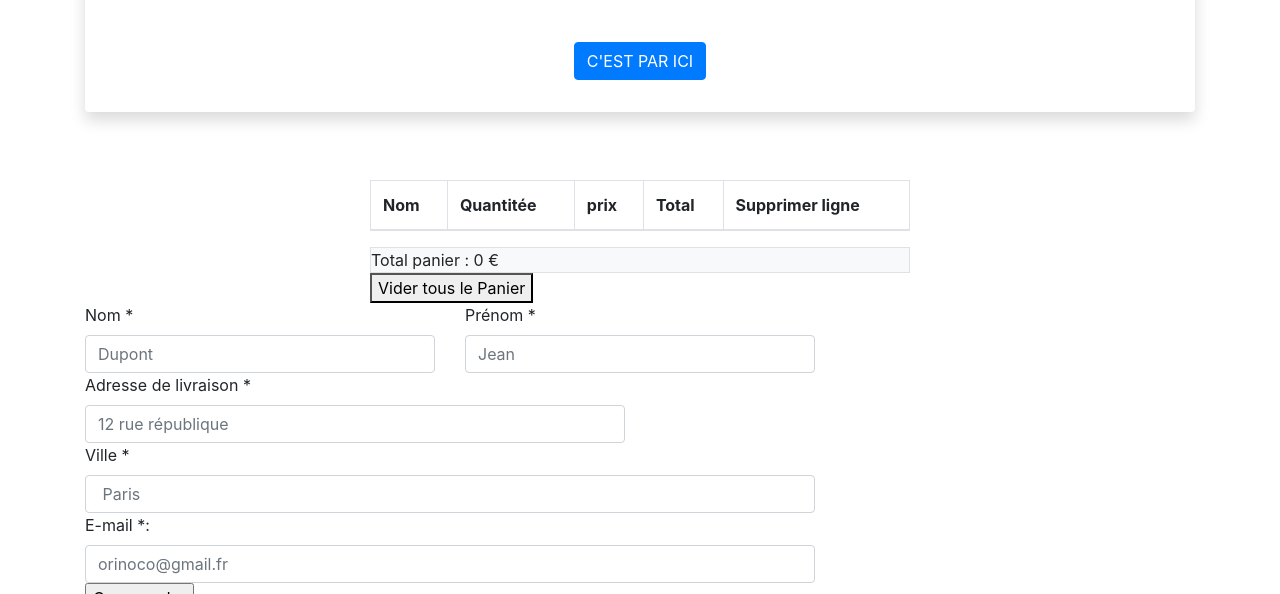
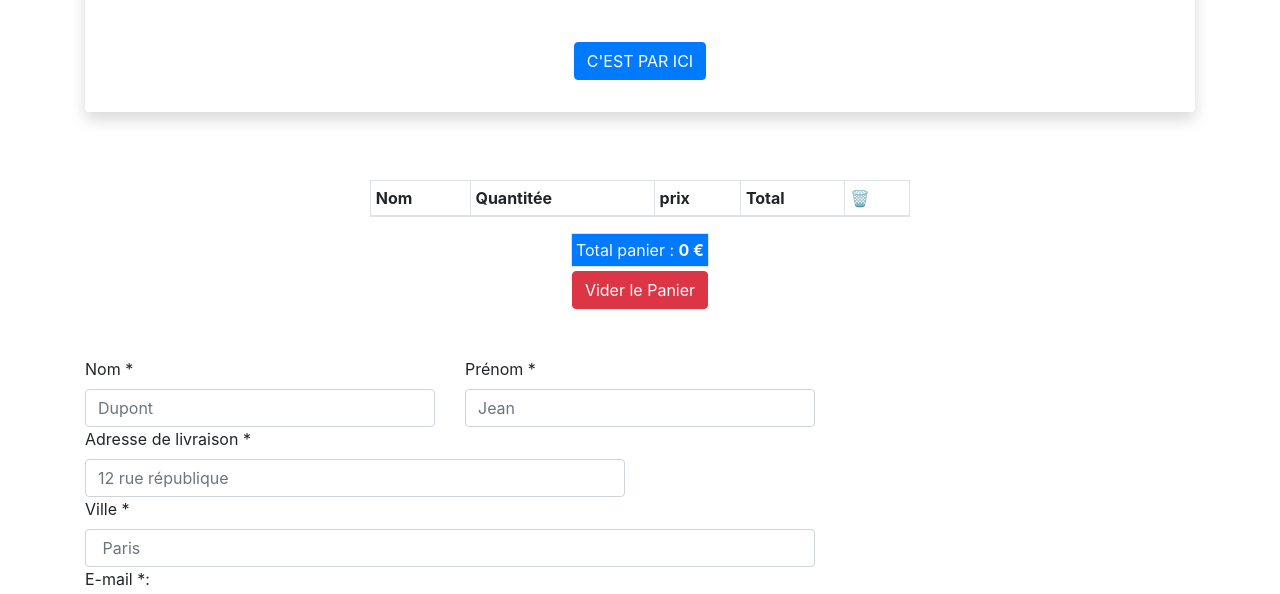
Before and after one commit to selcuktunca/SelcukTunca_5_28_08_2021, a plain HTML site: page panier.html in a window 1280 px wide. Shown: the part 506-1100 px from the top of the page. Drawn offline with nearby package versions, Linux system fonts and the light colour scheme.

Commit message:
Mise en page
fin de projet, ajout d'unicodes dans table

```diff
--- a/panier.html
+++ b/panier.html
@@ -53,15 +53,15 @@
     <section id="storageContent" >
       <div class="container">
         <div class="row justify-content-center">
-          <div class="col-12 col-md-6">
-            <table class="table table-bordered">
+          <div class="col-12 col-md-6 table-responsive">
+            <table class="table table-bordered table-sm">
               <thead>
                 <tr>
                   <th scope="col">Nom</th>
                   <th scope="col">Quantitée</th>
                   <th scope="col">prix</th>
                   <th scope="col">Total</th>
-                  <th scope="col">Supprimer ligne</th>
+                  <th scope="col">&#128465</th>
                 </tr>
               </thead>
               <tbody id="storageTab"></tbody>
@@ -70,10 +70,10 @@
         </div>
       </div>
       <div class="container">
-        <div class="row justify-content-center">
-          <div class="col-12 col-sm-6">
-            <div class="border bg-light" >Total panier : <span id="totalPanier"></span> </div>
-              <button id="viderPanier" class="viderPanier">Vider tous le Panier </button>
+        <div class="row justify-content-center mb-5">
+          <div class="text-center">
+            <div class="border text-light bg-primary p-1 mb-1" >Total panier : <span class="font-weight-bold" id="totalPanier">0 €</span> </div>
+              <button id="viderPanier" class="viderPanier btn btn-danger">Vider le Panier </button>
           </div>
         </div>
       </div>
@@ -133,6 +133,7 @@
     </footer>
 
 <script src="panier.js"></script>
+<script src="function.js"></script>
 
 </body>
 
--- a/panier.js
+++ b/panier.js
@@ -41,7 +41,7 @@ storageProducts.forEach((product, i) => {
     <td><input type = "number" value = ${product.quantity} min=0 max=10 id="quantity${product.name}"></td>
     <td>${product.price / 100}€</td>
     <td id="productTotal${product.name}" class="productTotal">${product.quantity * product.price / 100}€</td>
-    <td><button id="delete${product.name}">supprimer</button></td></tr>
+    <td><button id="delete${product.name}">&#10060</button></td></tr>
     `)
 
 //Gestion des quantités
```
Also changed, not shown: style.css (line endings or trailing spaces).
